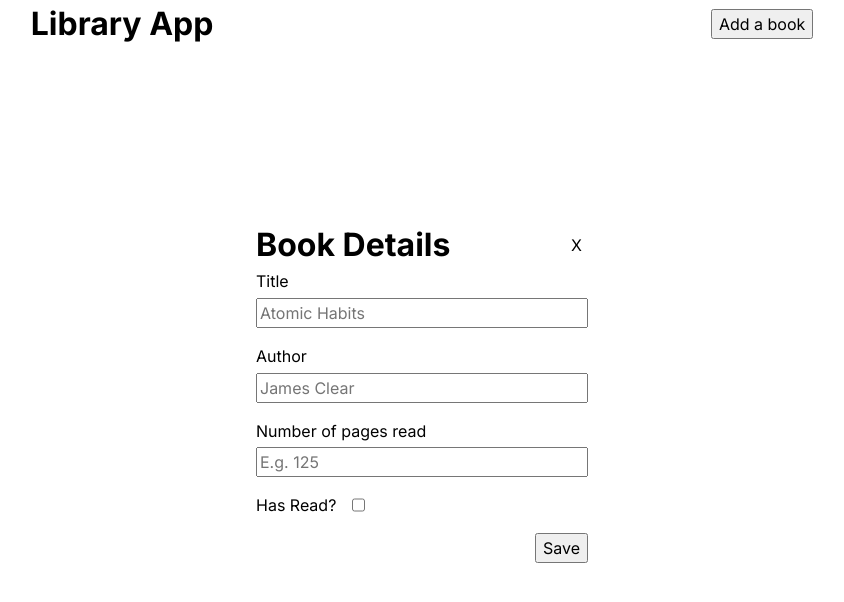
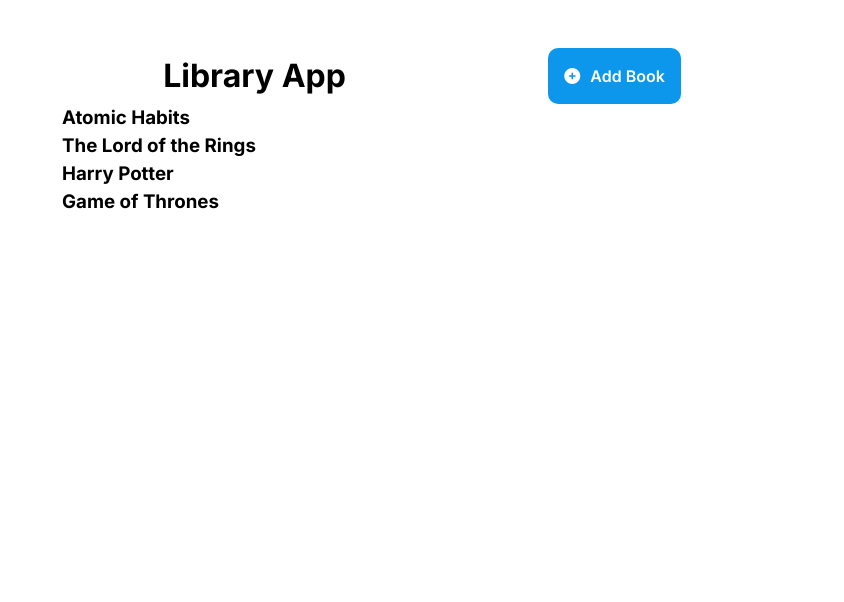
Before and after one commit to emmanesgana/library-app, a plain HTML site: page index.html in a window 1280 px wide. Shown: the whole page, without its empty margins (218-1062 px from the left). Drawn offline with Linux system fonts and the light colour scheme; a web font is replaced by a local one.

Commit message:
Updated styles of modal and header.

```diff
--- /dev/null
+++ b/data.js
@@ -0,0 +1,29 @@
+const data = [
+    {
+        title: 'Atomic Habits',
+        author: 'James Clear',
+        pagesRead: 87,
+        hasRead: false
+    },
+    {
+        title: 'The Lord of the Rings',
+        author: 'J.R.R. Tolkien',
+        pagesRead: 178,
+        hasRead: true
+    },
+    {
+        title: 'Harry Potter',
+        author: 'J.K. Rowling',
+        pagesRead: 0,
+        hasRead: false
+    },
+    {
+        title: 'Game of Thrones',
+        author: 'George R.R. Martin',
+        pagesRead: 250,
+        hasRead: true
+    },
+
+]
+
+export default data
--- a/index.css
+++ b/index.css
@@ -14,6 +14,8 @@
     line-height: 1.5;
     -webkit-font-smoothing: antialiased;
     font-family: 'Inter', sans-serif;
+    width: 720px;
+    margin: auto;
 }
 
 img,
@@ -55,6 +57,11 @@
     display: flex;
     align-items: center;
     justify-content: space-around;
+    margin-top: 3em;
+}
+
+i {
+    margin-right: 10px;
 }
 
 /* Modal Style */
@@ -70,9 +77,9 @@
 }
 
 #modal {
-    display: block;
+    display: none;
     width: 380px;
-    height: 390px;
+    height: 450px;
     padding: 1em 1.5em;
     position: fixed;
     background-color: #FFFFFF;
@@ -126,3 +133,26 @@
 .hide {
     display: none;
 }
+
+/* Button and input style */
+
+.add-book,
+.save-button {
+    background-color: #0C97ED;
+    border: none;
+    padding: 1em 1em;
+    font-size: 1rem;
+    color: #FFFFFF;
+    border-radius: 10px;;
+    cursor: pointer;
+    font-weight: 600;
+}
+
+input {
+    padding: 0.5em 0.5em;
+    outline: none;
+}
+
+input:focus {
+    box-shadow: 0 5px 10px rgba(154,160,185,.05), 0 15px 40px rgba(166,173,201,.2);
+}
--- a/index.html
+++ b/index.html
@@ -9,6 +9,9 @@
     <link
         href="https://fonts.googleapis.com/css2?family=Inter:ital,opsz,wght@0,14..32,100..900;1,14..32,100..900&family=Roboto:ital,wght@0,100;0,300;0,400;0,500;0,700;0,900;1,100;1,300;1,400;1,500;1,700;1,900&family=Skranji:wght@400;700&display=swap"
         rel="stylesheet">
+    <link rel="stylesheet" href="https://cdnjs.cloudflare.com/ajax/libs/font-awesome/6.6.0/css/all.min.css"
+        integrity="sha512-Kc323vGBEqzTmouAECnVceyQqyqdsSiqLQISBL29aUW4U/M7pSPA/gEUZQqv1cwx4OnYxTxve5UMg5GT6L4JJg=="
+        crossorigin="anonymous" referrerpolicy="no-referrer" />
     <link rel="stylesheet" href="/index.css">
     <title>Library App</title>
 </head>
@@ -17,12 +20,12 @@
     <header>
         <div class="header">
             <h1>Library App</h1>
-            <button id="add-book">Add a book</button>
+            <button id="add-book" class="add-book"><i class="fa-solid fa-circle-plus"></i>Add Book</button>
         </div>
     </header>
     <main>
         <div id="root">
-
+            <!-- Content Goes Here -->
         </div>
     </main>
     <!-- Modal for Add a book -->
@@ -42,10 +45,10 @@
             </div>
         </form>
         <div class="save">
-            <button id="save-button">Save</button>
+            <button id="save-button" class="save-button">Save</button>
         </div>
     </div>
-    <script src="index.js"></script>
+    <script src="index.js" type="module"></script>
 </body>
 
 </html>
--- a/index.js
+++ b/index.js
@@ -1,7 +1,20 @@
+import data from "./data.js"
+
 const modal = document.getElementById("modal");
 const modalBg = document.getElementById("modal-bg")
+const root = document.getElementById("root");
 const addBookButton = document.getElementById("add-book");
 const closeModalButton = document.getElementById("modal-close");
+
+function renderBooks(arr) {
+    return arr.forEach(item => {
+        return root.innerHTML += `
+            <div id="book" class="book">
+                <h3>${item.title}</h3>
+            </div>
+        `
+    })
+}
 
 addBookButton.addEventListener("click", () => {
     modal.style.display = "block";
@@ -12,3 +25,6 @@
     modal.style.display = "none";
     modalBg.style.display = "none";
 });
+
+
+renderBooks(data)
```
